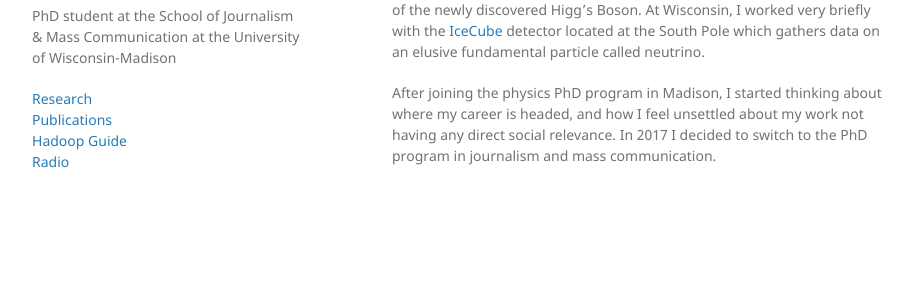
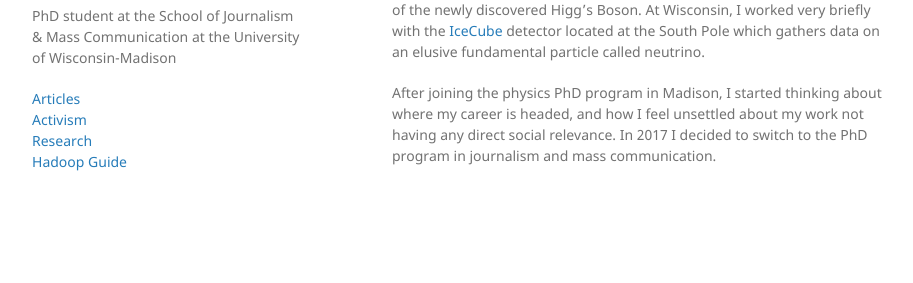
Before and after one commit to aman-abhishek/aman-abhishek.github.io, a Jekyll site: the page built from index.md, in a window 1280 px wide. Shown: the part 289-572 px from the top of the page, without its empty margins (178-1091 px from the left). Built offline with Jekyll 4.4.1, drawn with Linux system fonts in a browser that asks for light colours.

Commit message:
new pages 1

```diff
--- a/_layouts/default.html
+++ b/_layouts/default.html
@@ -29,13 +29,13 @@
         <div>
 <!--           <a href="https://aman-abhishek.github.io/research.html">Research</a>
           <br> -->
+          <a href="https://aman-abhishek.github.io/publications.html">Articles</a>
+          <br>
+          <a href="https://aman-abhishek.github.io/radio">Activism</a>
+          <br>
           <a href="https://aman-abhishek.github.io/research.html">Research</a>
           <br>
-          <a href="https://aman-abhishek.github.io/publications.html">Publications</a>
-          <br>
           <a href="https://aman-abhishek.github.io/hadoop_guide.html">Hadoop Guide</a>
-          <br>
-          <a href="https://aman-abhishek.github.io/radio">Radio</a>
           <br>
           <!-- <a href="https://aman-abhishek.github.io/duniya.html">दुनिया</a> -->
         </div>
```
